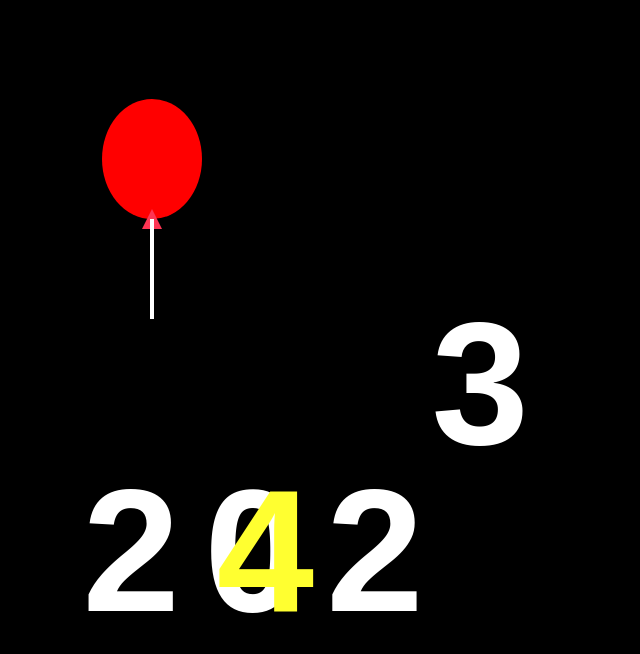
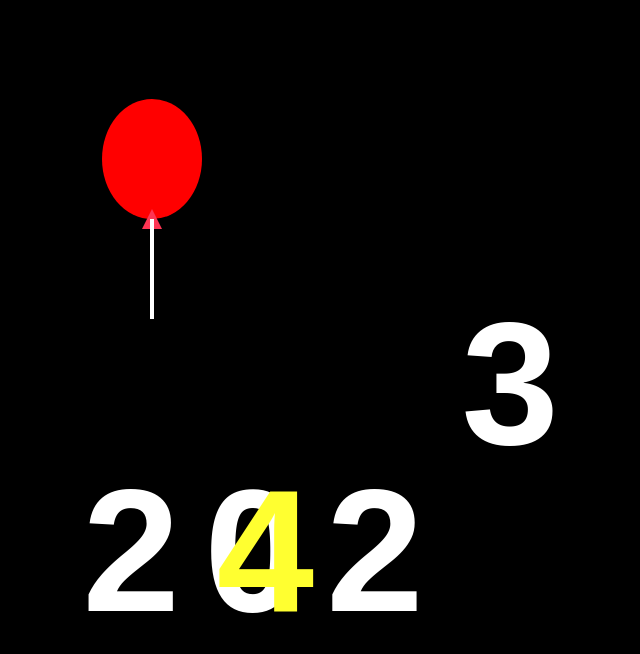
Before and after one commit to thuongpromcn/happynewyear.github.io, a plain HTML site: page index.html in a window 1280 px wide. Shown: the top 654 px of the page, without its empty margins (343-983 px from the left). Drawn offline with Linux system fonts and the light colour scheme; a web font is replaced by a local one.

Commit message:
Update phong.css

```diff
--- a/phong.css
+++ b/phong.css
@@ -139,7 +139,7 @@ body {
   position: absolute;
   top: 0%;
   animation: old_animation 2.5s ease-in-out 4s forwards;
-  margin-left: -80px;
+  margin-left: -50px;
 }
 
 @keyframes old_animation {
```
